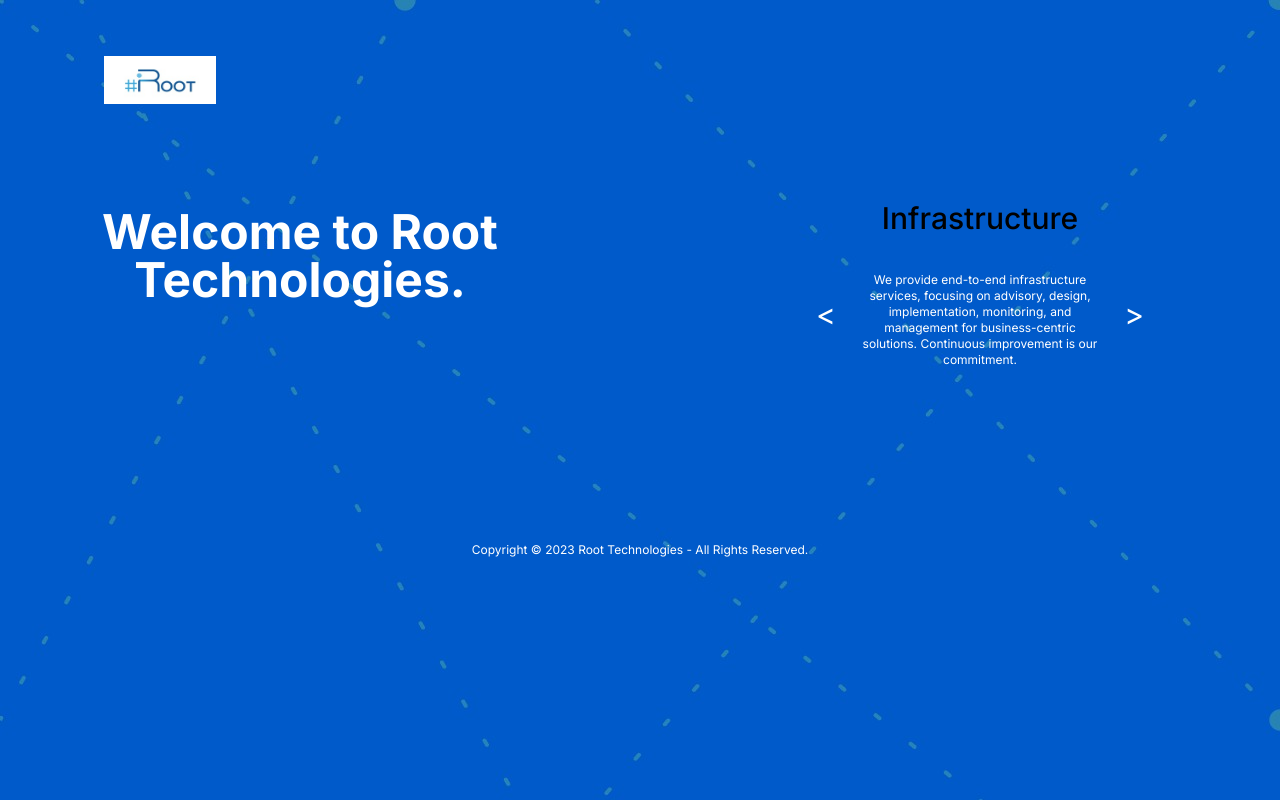
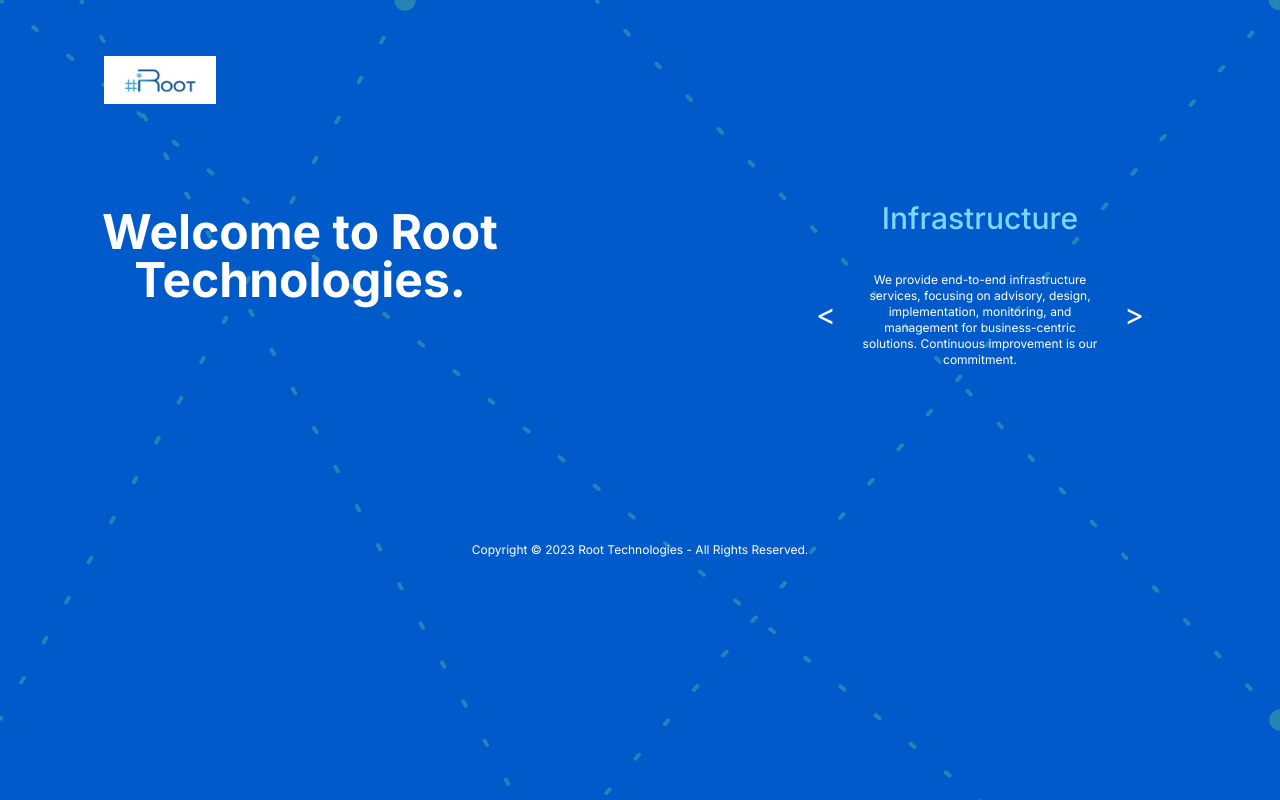
Before and after one commit to skd28/root_home, a Next.js app: page / in a window 1280 px wide. Built offline with nearby package versions, Linux system fonts and the light colour scheme.

Commit message:
update on heading color

```diff
--- a/app/components/New_Page.js
+++ b/app/components/New_Page.js
@@ -101,7 +101,7 @@ function New_Page() {
 
             <div className=" snap-x flex snap-mandatory overflow-scroll w-full xs:px-10 sm:px-16  scroll-smooth scrollbar-hide lg:px-0">
               <div className="snap-start  h-5/6 ">
-                <h1 className=" text-center text-3xl py-3 text-[#000000] w-full xs:text-3xl sm:text-4xl md:text-7xl
+                <h1 className=" text-center text-3xl py-3 text-[#80D5FF] w-full xs:text-3xl sm:text-4xl md:text-7xl
                  lg:text-3xl lg:py-0 lg:text-right  lg:h-20  lg:whitespace-nowrap">
                   {data[iterator].heading}
                 </h1>
```
